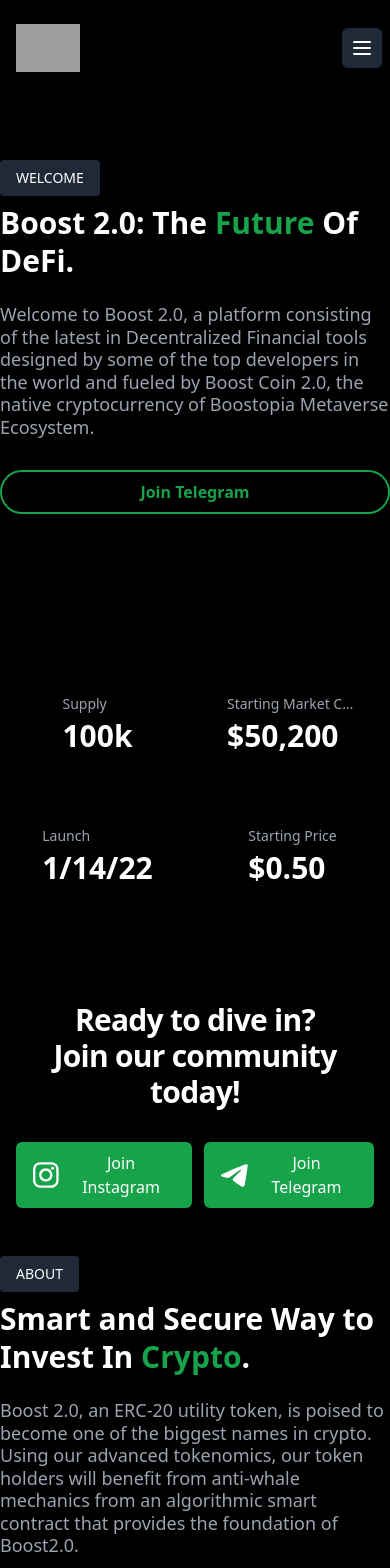
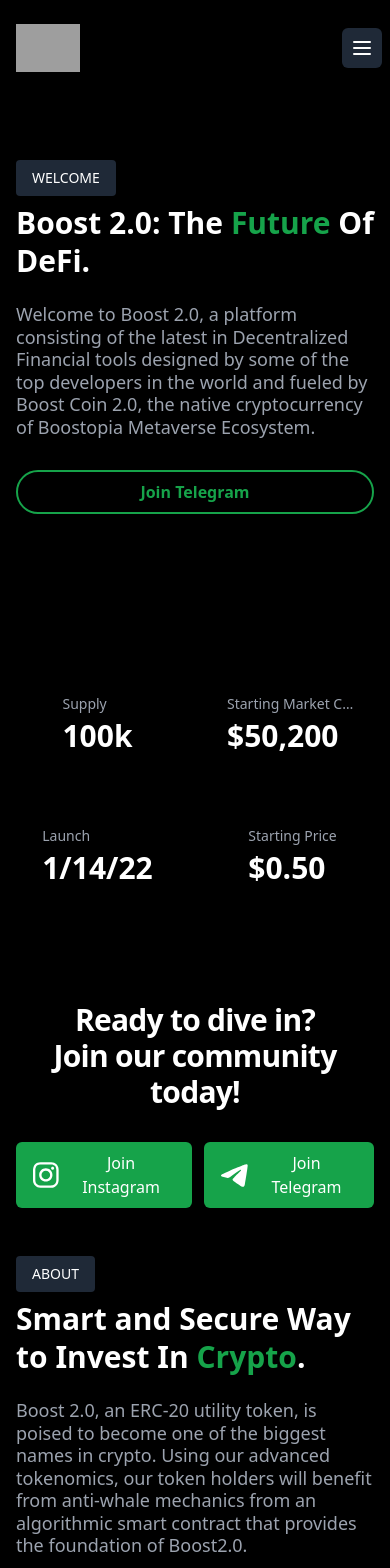
Before and after one commit to Elevate-Software/boost-site, a Next.js app: page / in a window 390 px wide. Shown: the top 1568 px of the page. Built offline with nearby package versions, Linux system fonts and the light colour scheme; grey boxes are pictures that could not be loaded.

Commit message:
fix section responsiveness.

```diff
--- a/components/sections/about.tsx
+++ b/components/sections/about.tsx
@@ -26,7 +26,7 @@
         </div>
         <div className="mx-auto container relative z-20">
             <div className="grid items-center grid-cols-1 lg:grid-cols-5 gap-8">
-                <div className="hero-content xl:pr-20 lg:col-span-3">
+                <div className="max-w-7xl mx-auto px-4 sm:px-6 lg:px-8 lg:col-span-3">
               <span
                   className="btn-style-2 inline-flex items-center justify-center bg-gray-800 text-white text-sm lg:text-base font-medium rounded transition-all duration-500 px-4 py-2 mb-2">ABOUT</span>
                     <h2 className="text-3xl lg:text-4xl 2xl:text-6xl leading-tight font-bold text-white">Smart and Secure Way to Invest In <span className="text-green-600">Crypto</span>.</h2>
--- a/components/sections/hero.tsx
+++ b/components/sections/hero.tsx
@@ -25,7 +25,7 @@
         </div>
         <div className="mx-auto container relative">
             <div className="grid items-center grid-cols-1 lg:grid-cols-5 gap-8">
-                <div className="hero-content xl:pr-20 lg:col-span-3">
+                <div className="max-w-7xl mx-auto px-4 sm:px-6 lg:px-8 lg:col-span-3">
               <span
                   className="btn-style-2 inline-flex items-center justify-center bg-gray-800 text-white text-sm lg:text-base font-medium rounded transition-all duration-500 px-4 py-2 mb-2">WELCOME</span>
                     <h2 className="text-3xl lg:text-4xl 2xl:text-6xl leading-tight font-bold text-white">Boost 2.0: The <span className="text-green-600">Future</span> Of DeFi.</h2>
--- a/components/sections/nft.tsx
+++ b/components/sections/nft.tsx
@@ -25,7 +25,7 @@
         </div>
         <div className="mx-auto container relative z-20">
             <div className="grid items-center grid-cols-1 lg:grid-cols-5 gap-8">
-                <div className="hero-content xl:pr-20 lg:col-span-3">
+                <div className="max-w-7xl mx-auto px-4 sm:px-6 lg:px-8 lg:col-span-3">
               <span
                   className="btn-style-2 inline-flex items-center justify-center bg-gray-600 text-white text-sm lg:text-base font-medium rounded transition-all duration-500 px-4 py-2 mb-2">Non-Fungible Token</span>
                     <h2 className="text-3xl lg:text-4xl 2xl:text-6xl leading-tight font-bold text-white">Reward yielding <span className="text-green-600">NFTs</span>.</h2>
```
